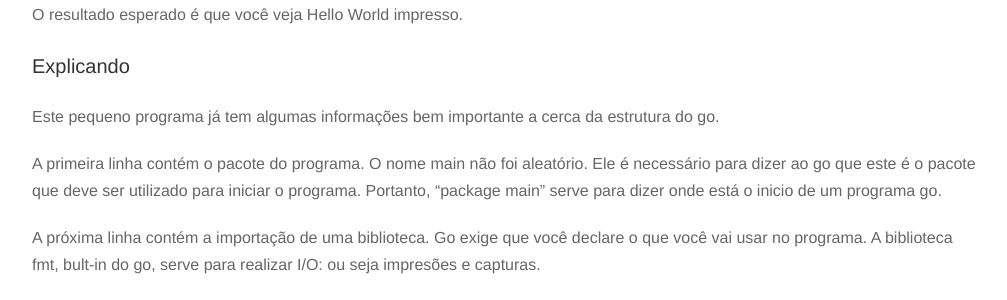
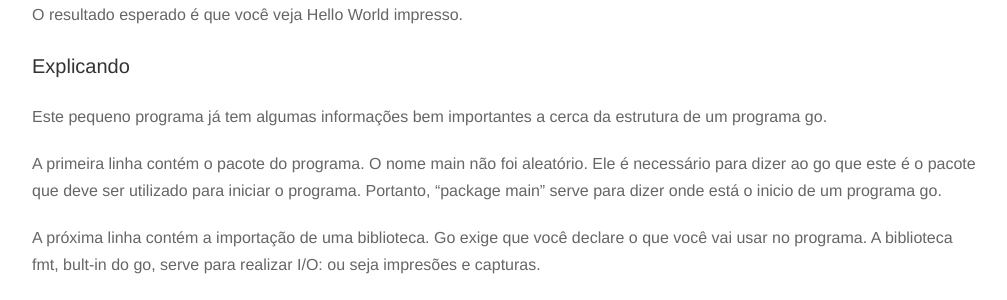
Before and after one commit to romulojales/romulojales.github.io, a Jekyll site: the page built from _posts/2015-07-23-golang-hello-world.markdown, in a window 1280 px wide and 900 px high, scrolled down 1367 px. Shown: the part 152-452 px from the top of the window, without its empty margins (136-1143 px from the left). Built offline with Jekyll 4.4.1, drawn with Linux system fonts in a browser that asks for light colours; nearby versions of some CDN libraries; Markdown is read by kramdown in place of the engine named in the settings; comment, search, counter and statistics services are not loaded.

Commit message:
corrigindo alguns typos

```diff
--- a/_posts/2015-07-23-golang-hello-world.markdown
+++ b/_posts/2015-07-23-golang-hello-world.markdown
@@ -56,7 +56,7 @@ O resultado esperado é que você veja Hello World impresso.
 
 ###Explicando
 
-Este pequeno programa já tem algumas informações bem importante a cerca da estrutura do go.
+Este pequeno programa já tem algumas informações bem importantes a cerca da estrutura de um programa go.
 
 A primeira linha contém o pacote do programa. O nome main não foi aleatório. Ele é necessário para dizer ao go que este é o pacote
 que deve ser utilizado para iniciar o programa. Portanto, "package main" serve para dizer onde está o inicio de um programa go.
```
